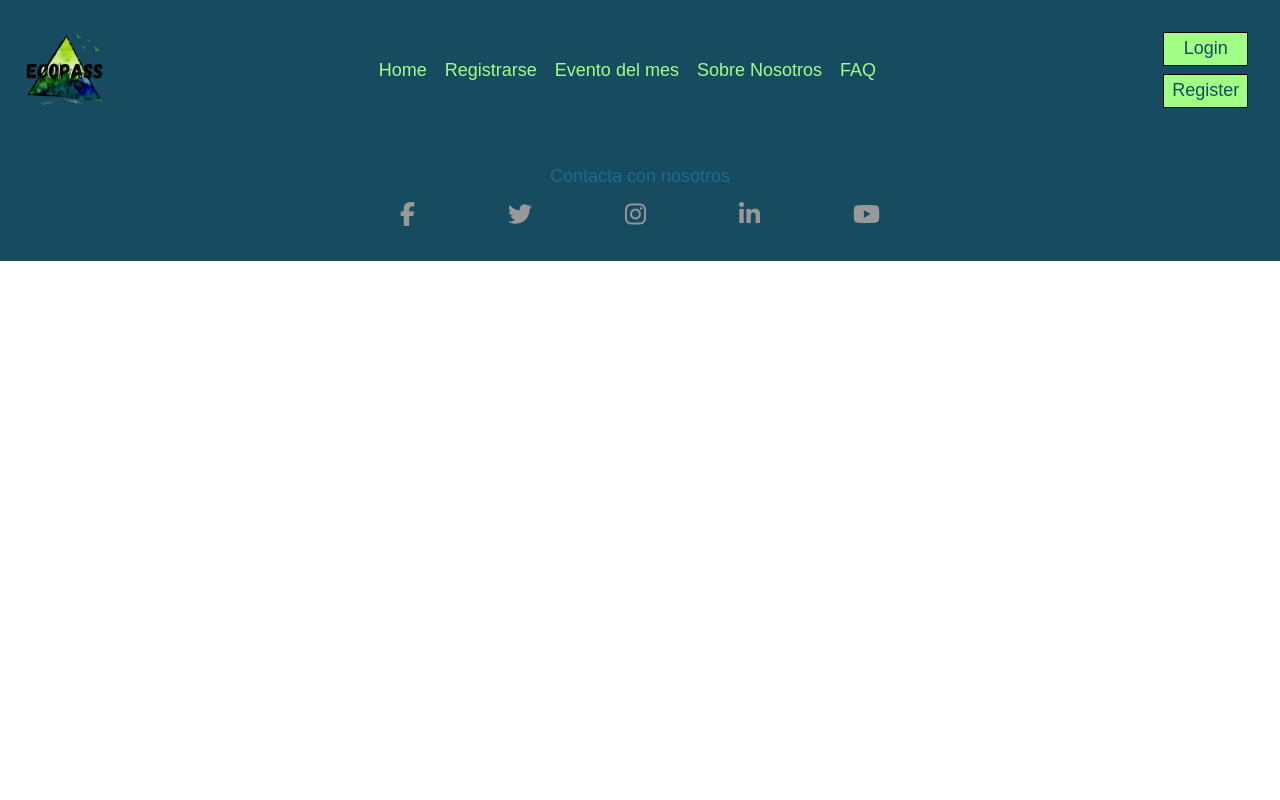
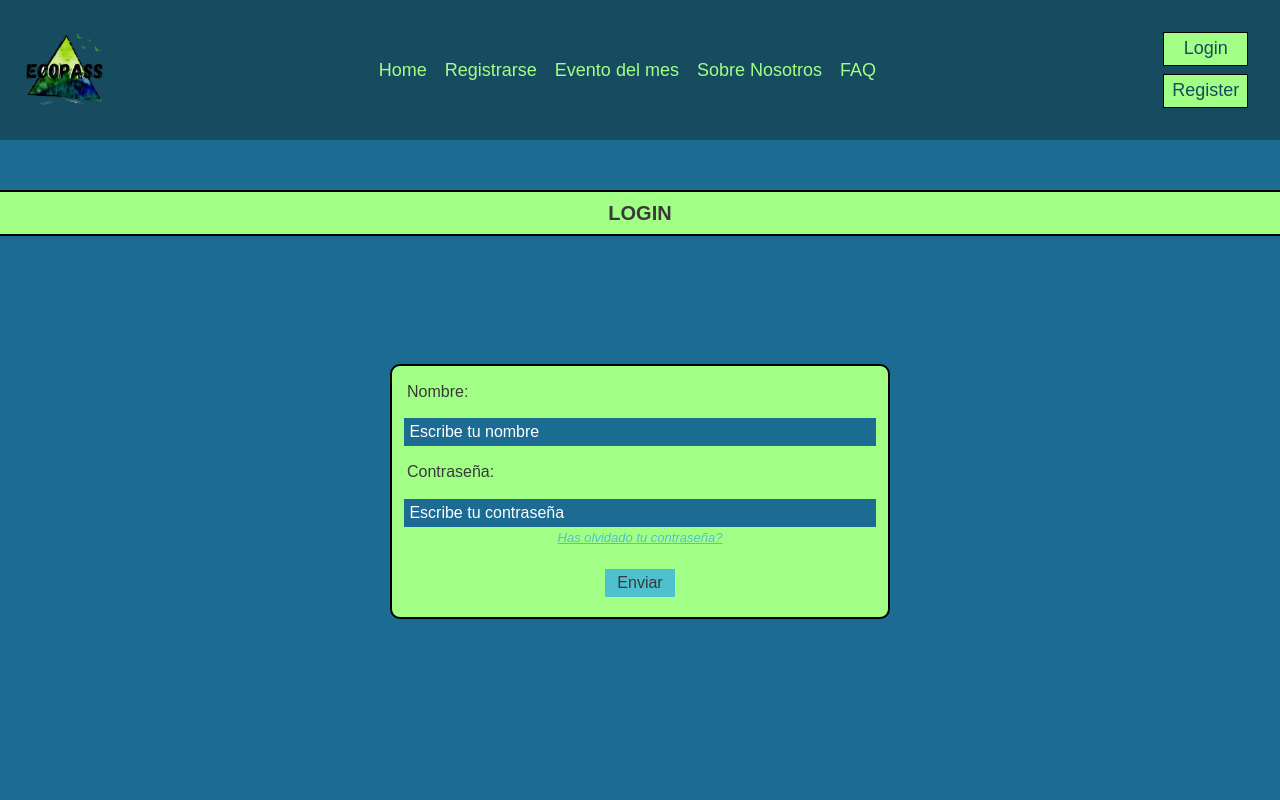
Before and after one commit to LidiaLG/ecopass-react, a React (Create React App) app in the folder ecopass-react/: page / in a window 1280 px wide. Shown: the top 800 px of the page. Built offline with nearby package versions, Linux system fonts and the light colour scheme.

Commit message:
login añadido

```diff
--- a/ecopass-react/src/App.js
+++ b/ecopass-react/src/App.js
@@ -1,11 +1,13 @@
 import './App.css';
 import Footer from './components/Footer';
+import Login from './components/Login';
 import Navbar from './components/Navbar';
 
 function App() {
   return (
     <>
       <Navbar></Navbar>
+      <Login></Login>
       <Footer></Footer>
     </>
   );
--- /dev/null
+++ b/ecopass-react/src/components/Login.css
@@ -0,0 +1,223 @@
+/* Reset styles */
+
+/* Aquí definimos las Custom properties */
+:root {
+    --negro: #393939;
+    --oscuro: #164B60;
+    --verde: #A2FF86;
+    --fondo: #1B6B93;
+    --claro: #4FC0D0;
+    /* Tipografía */
+    --tipo-principal: 'Poppins', sans-serif;
+    --tipo-secundaria: Verdana;
+  }
+
+  /* Las adaptamos al modo oscuro */
+  @media (prefers-color-scheme: dark) {
+    :root {
+      --blanco: #ececec;
+    }
+  }
+  /* Opcional */
+  /* Configuramos si un usuario ha activado el modo alto contraste. (WD) */
+  /* Opcional */
+  /* Desactivamos los animations en el caso de que el usuario haya configurado el modo sin animation */
+  @media (prefers-reduced-motion: reduce) {
+    * {
+      -webkit-animation: none !important;
+              animation: none !important;
+      -webkit-transition: none !important;
+      transition: none !important;
+    }
+  }
+  /* Reseteamos los margin y paddings de todas las etiquetas */
+  * {
+    margin: 0;
+    padding: 0;
+    border: 0;
+    -webkit-box-sizing: border-box;
+            box-sizing: border-box;
+    vertical-align: baseline;
+  }
+
+  /* Evitamos problemas con las imagenes */
+  img, picture, video, iframe, figure {
+    max-width: 100%;
+    width: 100%;
+    display: block;
+    /* opcional */
+    -o-object-fit: cover;
+       object-fit: cover;
+    /* opcional */
+    -o-object-position: center center;
+       object-position: center center;
+  }
+
+  /* Reseteamos los enlaces para funcionar como cajas... */
+  a {
+    display: block;
+    text-decoration: none;
+    color: inherit;
+    font-size: inherit;
+  }
+
+  /* ... excepto los que se encuentran en párrafos */
+  p a {
+    display: inline;
+  }
+
+  /* Quitamos los puntos de los <li> */
+  li {
+    list-style-type: none;
+  }
+
+  /* Configuramos anclas suaves */
+  html {
+    scroll-behavior: smooth;
+  }
+
+  /* Desactivamos estilos por defecto de las principales etiquetas de texto */
+  h1, h2, h3, h4, h5, h6, p, span, a, strong, blockquote, i, b, u, em {
+    font-size: 1em;
+    font-weight: inherit;
+    font-style: inherit;
+    text-decoration: none;
+    color: inherit;
+  }
+
+  /* Evitamos problemas con los pseudoelementos de quotes */
+  blockquote:before, blockquote:after, q:before, q:after {
+    content: "";
+    content: none;
+  }
+
+  /* Configuramos el texto que seleccionamos */
+  ::-moz-selection {
+    background-color: var(--negro);
+    color: var(--blanco);
+  }
+  ::selection {
+    background-color: var(--negro);
+    color: var(--blanco);
+  }
+
+  /* Nivelamos problemas de tipografías y colocación de formularios */
+  form, input, textarea, select, button, label {
+    font-family: inherit;
+    font-size: inherit;
+    -webkit-hyphens: auto;
+        -ms-hyphens: auto;
+            hyphens: auto;
+    background-color: transparent;
+    color: inherit;
+    display: block;
+    /* opcional */
+    -webkit-appearance: none;
+       -moz-appearance: none;
+            appearance: none;
+  }
+
+  /* Reseteamos las tablas */
+  table, tr, td {
+    border-collapse: collapse;
+    border-spacing: 0;
+  }
+
+  /* Evitamos problemas con los SVG */
+  svg {
+    width: 100%;
+    display: block;
+    fill: currentColor;
+  }
+
+  /* (Probándolo, no usar en producción) En el caso de añadir una  */
+  /* p svg{
+    display: inline;
+    width: initial;
+  } */
+  /* Configuramos la tipografía para toda la web */
+  body {
+    min-height: 100vh;
+    font-size: 100%;
+    font-family: var(--tipo-principal);
+    color: var(--negro);
+    /* opcional */
+    line-height: 1.4em;
+    /* opcional */
+    font-smooth: always;
+    /* opcional */
+    -webkit-font-smoothing: antialiased;
+    /* opcional */
+    -moz-osx-font-smoothing: grayscale;
+    background-color: var(--fondo);
+  }
+
+
+/* Código Login */
+
+.titleLogin {
+    width: 100%;
+    background-color: #A2FF86;
+    text-align: center;
+    border-bottom: solid 2px black;
+    border-top: solid 2px black;
+    margin-top: 50px;
+    padding: 10px;
+    font-size: 20px;
+    font-weight:bold ;
+}
+
+.containerFather {
+    display: flex;
+    flex-direction: column;
+    align-items: center;
+    height: 100vh;
+    z-index: -1;
+}
+
+.container {
+    margin-top: 10%;
+    background-color: var(--verde);
+    width: 80%;
+    max-width: 500px;
+    display: flex;
+    flex-direction: column;
+    justify-content: center;
+    border: solid 2px black;
+    border-radius: 10px;
+    margin-bottom: 10%;
+}
+
+.label{
+    padding: 15px;
+}
+
+.forgotPassword {
+    width: 100%;
+    text-align: center;
+    color: var(--claro);
+    font-size: small;
+    font-style: italic;
+    text-decoration: underline;
+}
+
+.buttonSend {
+    margin: auto;
+    margin-bottom: 20px;
+    margin-top: 20px;
+    background-color: var(--claro);
+    width: 70px;
+    padding: 5px;
+}
+
+.input {
+    background-color: var(--fondo);
+    width: 95%;
+    margin: auto;
+    padding: 5px;
+    color: white;
+}
+
+::placeholder {
+    color: white;
+}
--- /dev/null
+++ b/ecopass-react/src/components/Login.js
@@ -0,0 +1,23 @@
+import React from 'react'
+import './Login.css'
+
+const Login = () => {
+  return (
+    <>
+      <div class="containerFather">
+          <h3 class="titleLogin">LOGIN</h3>
+          <div class="container">
+              <label for="name" class="name label">Nombre:</label>
+              <input type="text" class="input" id="name" placeholder="Escribe tu nombre"/>
+              <label for="password" class="password label">Contraseña:</label>
+              <input type="password" class="input" id="password" placeholder="Escribe tu contraseña"/>
+              <a href="." class="forgotPassword">Has olvidado tu contraseña?</a>
+              <button class="buttonSend"><a href="./perfil_usuario_registrado.html">Enviar</a></button>
+          </div>
+      </div>
+    </>
+
+  )
+}
+
+export default Login
```
